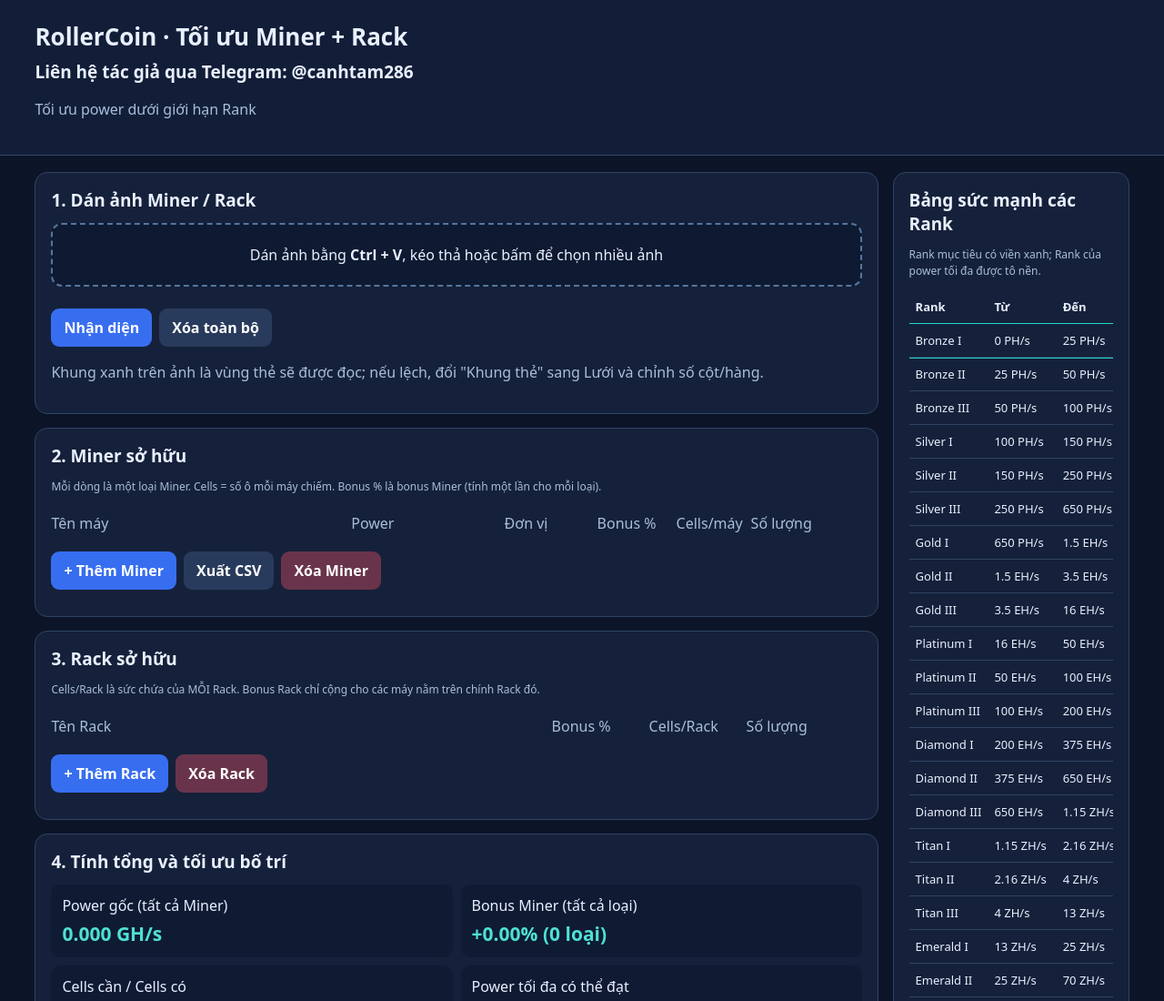
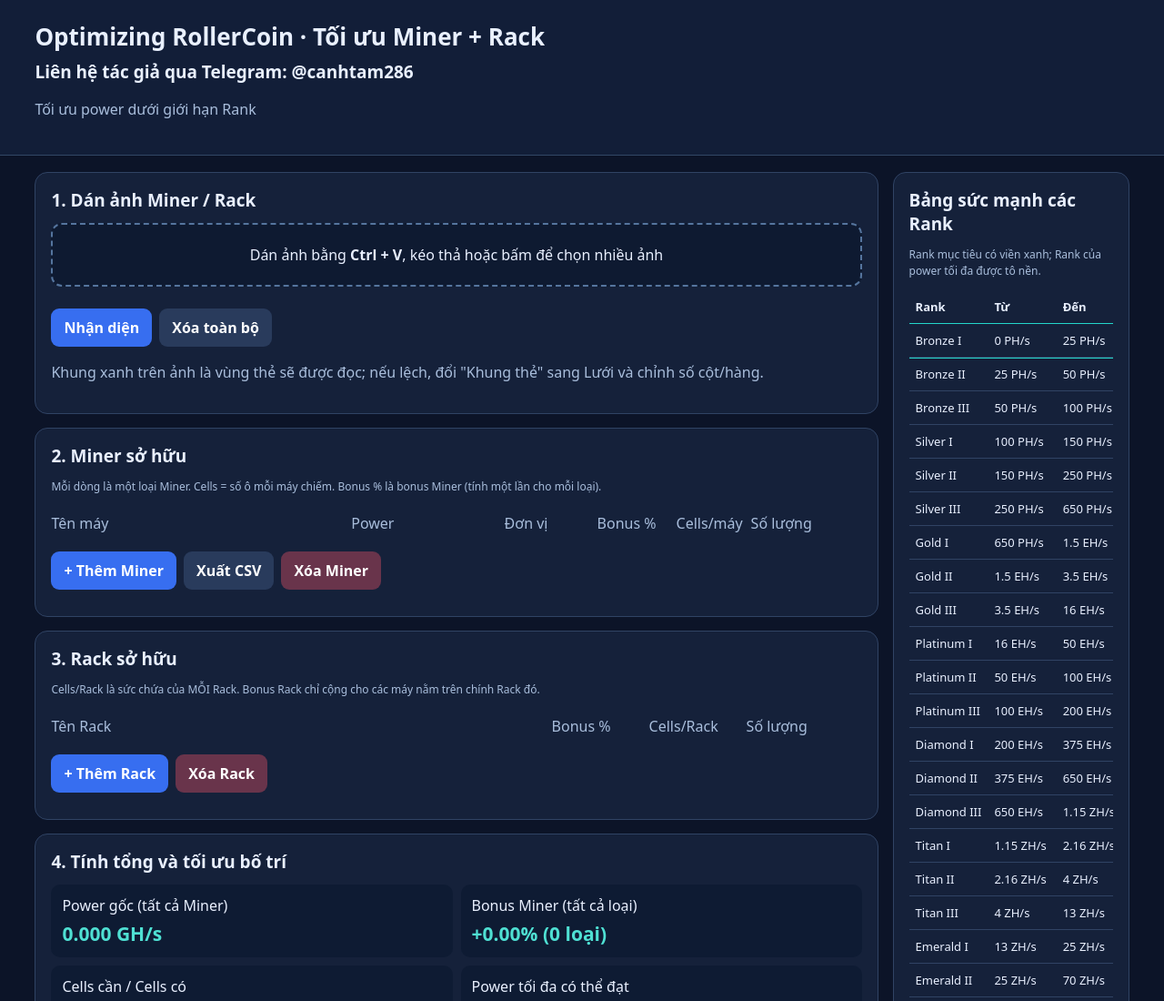
Before and after one commit to tbattrade/miner, a plain HTML site: page index.html in a window 1280 px wide. Shown: the top 1100 px of the page at 91% size. Drawn offline with Linux system fonts and the light colour scheme.

Commit message:
Update index.html

```diff
--- a/index.html
+++ b/index.html
@@ -4,7 +4,7 @@
 .toast{position:fixed;right:18px;bottom:18px;z-index:9999;background:#123a36;border:1px solid #27d8cc;color:#e9f0ff;padding:12px 16px;border-radius:10px;box-shadow:0 10px 28px rgba(0,0,0,.4);max-width:min(380px,calc(100vw - 36px));opacity:0;transform:translateY(12px);pointer-events:none;transition:opacity .22s ease,transform .22s ease;font-weight:650}
 .toast.show{opacity:1;transform:none}.toast.warn{background:#3a2a16;border-color:#ffd39a;color:#ffd39a}
 </style></head><body>
-<header><h1>RollerCoin · Tối ưu Miner + Rack</h1><h2>Liên hệ tác giả qua Telegram: @canhtam286</h2><p> Tối ưu power dưới giới hạn Rank</p></header><div class="layout"><div>
+<header><h1>Optimizing RollerCoin · Tối ưu Miner + Rack</h1><h2>Liên hệ tác giả qua Telegram: @canhtam286</h2><p> Tối ưu power dưới giới hạn Rank</p></header><div class="layout"><div>
 <section class="panel"><h2>1. Dán ảnh Miner / Rack</h2><div class="drop" id="drop" tabindex="0">Dán ảnh bằng <b>Ctrl + V</b>, kéo thả hoặc bấm để chọn nhiều ảnh</div><input id="files" type="file" accept="image/*" multiple hidden><div id="shots" class="shots"></div><div class="actions"><button id="ocrStart">Nhận diện</button><button class="secondary" id="clearShots">Xóa toàn bộ</button></div><p id="ocrStatus" class="muted">Khung xanh trên ảnh là vùng thẻ sẽ được đọc; nếu lệch, đổi "Khung thẻ" sang Lưới và chỉnh số cột/hàng.</p><div id="reviewWrap" class="hidden"><h3>Kiểm tra kết quả OCR trước khi nhập</h3><p class="help">Dòng tô cam cần kiểm tra. Sửa tên/bonus ở đây: khi nhập, máy sẽ được lưu vào <b>thư viện đã xác nhận</b> để lần OCR sau tự sửa đúng.</p><div class="scroll"><table class="review"><thead><tr><th>Chọn</th><th>Loại</th><th>Tên</th><th>Power</th><th>Đơn vị</th><th>Bonus %</th><th>Cells</th><th>Số lượng</th><th>Ghi chú</th></tr></thead><tbody id="review"></tbody></table></div><datalist id="nameList"></datalist><div class="actions"><button id="append">Thêm kết quả</button><button class="secondary" id="replace">Thay danh sách</button></div><details><summary>Văn bản OCR gốc</summary><pre id="raw"></pre></details></div></section>
 <section class="panel"><h2>2. Miner sở hữu</h2><p class="help">Mỗi dòng là một loại Miner. Cells = số ô mỗi máy chiếm. Bonus % là bonus Miner (tính một lần cho mỗi loại).</p><div class="scroll"><div style="min-width:690px"><div class="entry muted"><span>Tên máy</span><span>Power</span><span>Đơn vị</span><span>Bonus %</span><span>Cells/máy</span><span>Số lượng</span><span></span></div><div id="miners"></div></div></div><div class="actions"><button id="addMiner">+ Thêm Miner</button><button class="secondary" id="csv">Xuất CSV</button><button class="danger" id="clearMiners">Xóa Miner</button></div></section>
 <section class="panel"><h2>3. Rack sở hữu</h2><p class="help">Cells/Rack là sức chứa của MỖI Rack. Bonus Rack chỉ cộng cho các máy nằm trên chính Rack đó.</p><div class="scroll"><div style="min-width:510px"><div class="entry rack muted"><span>Tên Rack</span><span>Bonus %</span><span>Cells/Rack</span><span>Số lượng</span><span></span></div><div id="racks"></div></div></div><div class="actions"><button id="addRack">+ Thêm Rack</button><button class="danger" id="clearRacks">Xóa Rack</button></div></section>
```
